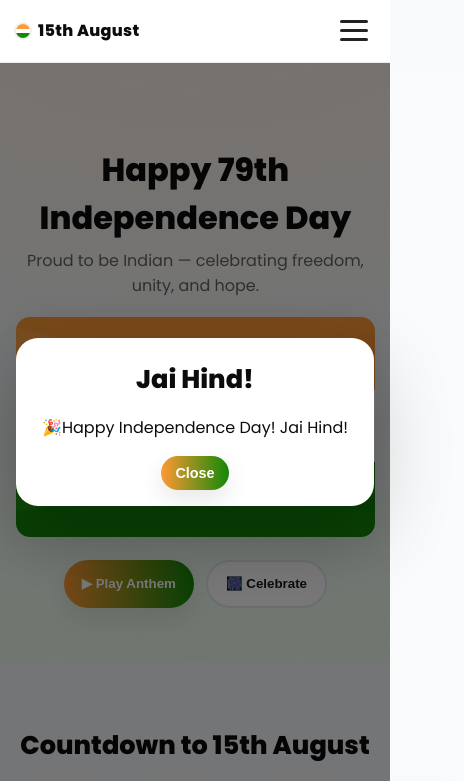
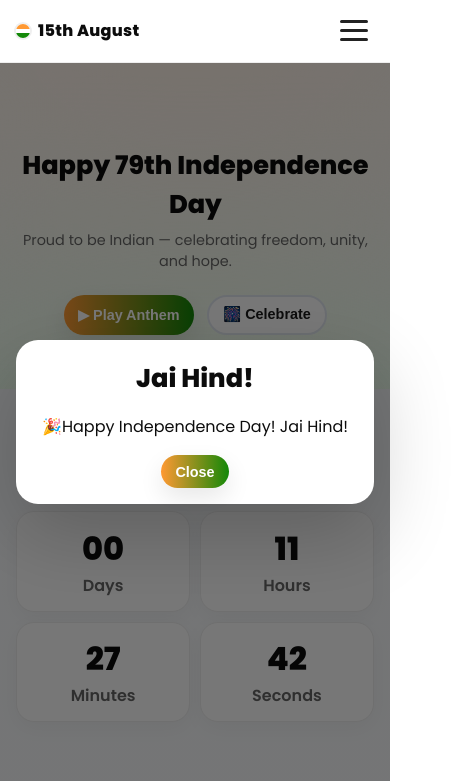
Before and after one commit to Shah-parshva/15th-August, a plain HTML site: page index.html in a window 390 px wide. Both pictures are taken after a click on the button "🎆 Celebrate". Shown: the top 781 px of the page, 464 px wide, since content can reach past the window. Drawn offline with Linux system fonts and the light colour scheme.

Commit message:
Update style.css

```diff
--- a/style.css
+++ b/style.css
@@ -159,3 +159,67 @@ img{width:100%;height:200px;object-fit:cover;display:block}
   .menu.show{display:flex}
   .hamburger{display:inline-block}
 }
+
+/* ==================================
+   Extra Mobile Responsiveness
+   ================================== */
+@media (max-width: 768px) {
+  /* Countdown: stack vertically */
+  .countdown {
+    grid-template-columns: 1fr 1fr;
+    gap: 0.6rem;
+  }
+  .countdown div {
+    padding: 0.8rem;
+  }
+
+  /* Hero flag: scale down */
+  .flag-wrap {
+    height: auto;
+  }
+  .chakra {
+    width: 60px;
+    height: 60px;
+  }
+
+  /* Timeline: 1 card per row */
+  .timeline .cards {
+    grid-template-columns: 1fr;
+  }
+
+  /* Gallery: 1 item per row */
+  .grid {
+    grid-template-columns: 1fr;
+  }
+  img, video {
+    height: auto;
+    max-height: 300px;
+  }
+
+  /* Wish form: stack vertically */
+  .wish-form {
+    flex-direction: column;
+    align-items: stretch;
+  }
+  .wish-form input, .wish-form button {
+    width: 100%;
+  }
+
+  /* Popup: smaller padding on mobile */
+  .popup-card {
+    padding: 1rem;
+  }
+}
+
+@media (max-width: 480px) {
+  .hero h1 {
+    font-size: 1.6rem;
+  }
+  .tagline {
+    font-size: 0.9rem;
+  }
+  .btn {
+    font-size: 0.9rem;
+    padding: 0.6rem 0.9rem;
+  }
+}
```
